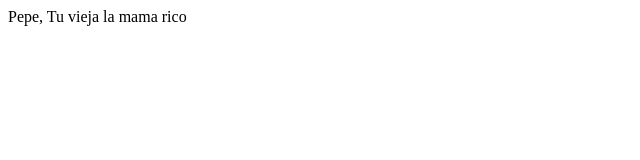
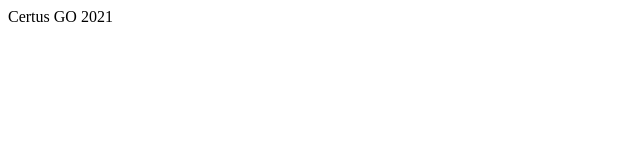
Before and after one commit to dIego2k4/dIego2k4.github.io, a plain HTML site: page index.html in a window 1280 px wide. Shown: the full height of the page, 0-640 px from the left. Drawn offline with Linux system fonts and the light colour scheme.

Commit message:
Update index.html

```diff
--- a/index.html
+++ b/index.html
@@ -4,9 +4,9 @@
     <meta charset="UTF-8">
     <meta http-equiv="X-UA-Compatible" content="IE=edge">
     <meta name="viewport" content="width=device-width, initial-scale=1.0">
-    <title>Certus GO 2021 - Bienvenido</title>
+    <title>q rico la mamas pp - Bienvenido</title>
 </head>
 <body>
-    Pepe, Tu vieja la mama rico
+    Certus GO 2021
 </body>
 </html>
```
